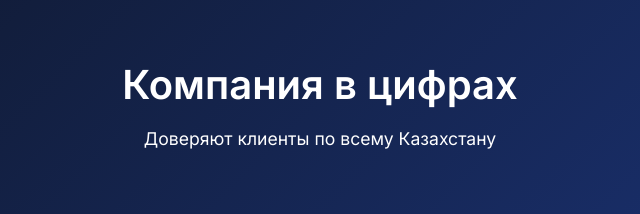
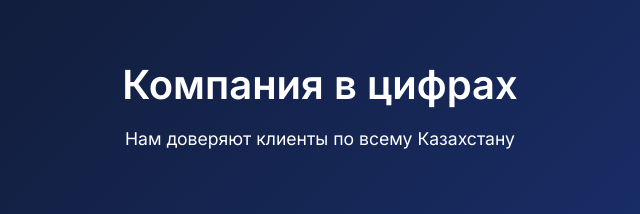
Before and after one commit to AsylkhanKali/eurooil, a website: page index.html in a window 1280 px wide. Shown: the part 1740-1954 px from the top of the page, 320-960 px from the left. Drawn offline with Linux system fonts and the light colour scheme.

Commit message:
Update section subtitle: 'Нам доверяют клиенты по всему Казахстану'

```diff
--- a/index.html
+++ b/index.html
@@ -100,7 +100,7 @@
         <div class="container">
             <div class="section-header">
                 <h2>Компания в цифрах</h2>
-                <p>Доверяют клиенты по всему Казахстану</p>
+                <p>Нам доверяют клиенты по всему Казахстану</p>
             </div>
             <div class="numbers-grid">
                 <div class="number-card">
```
